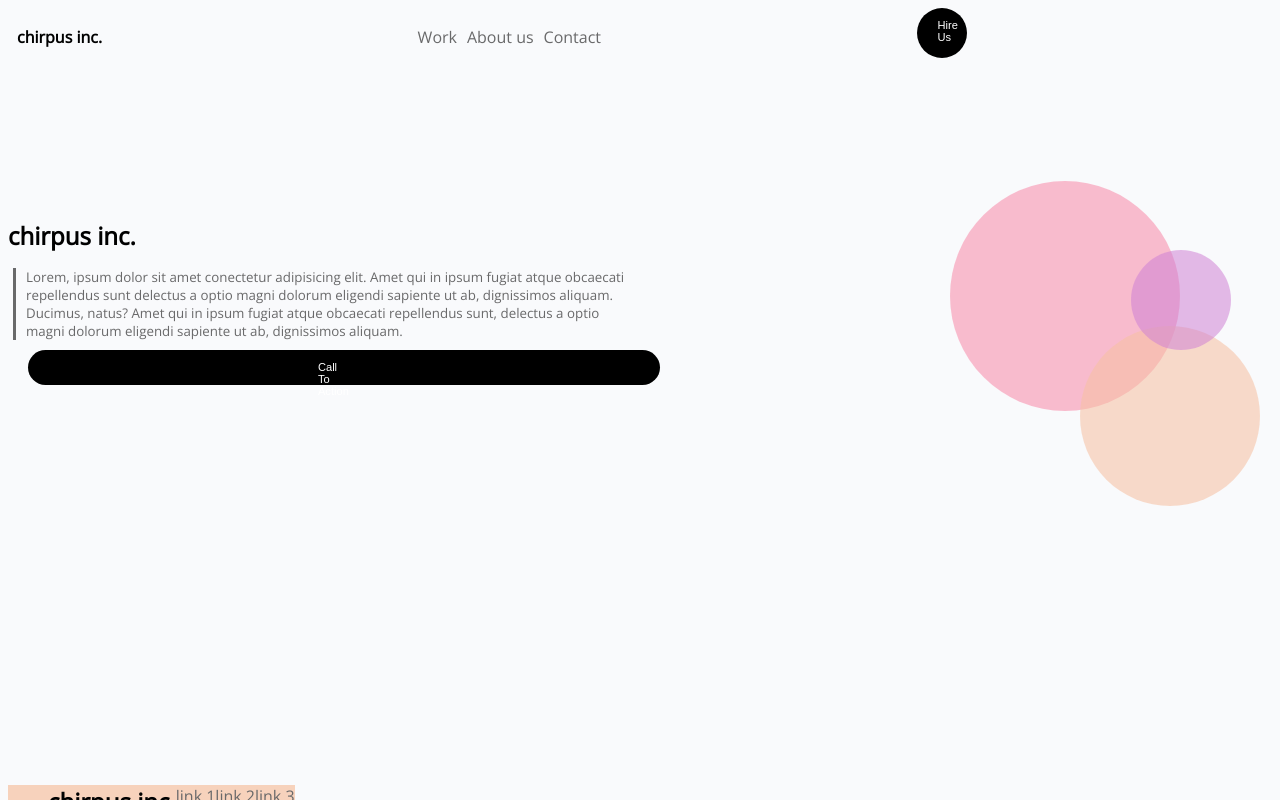
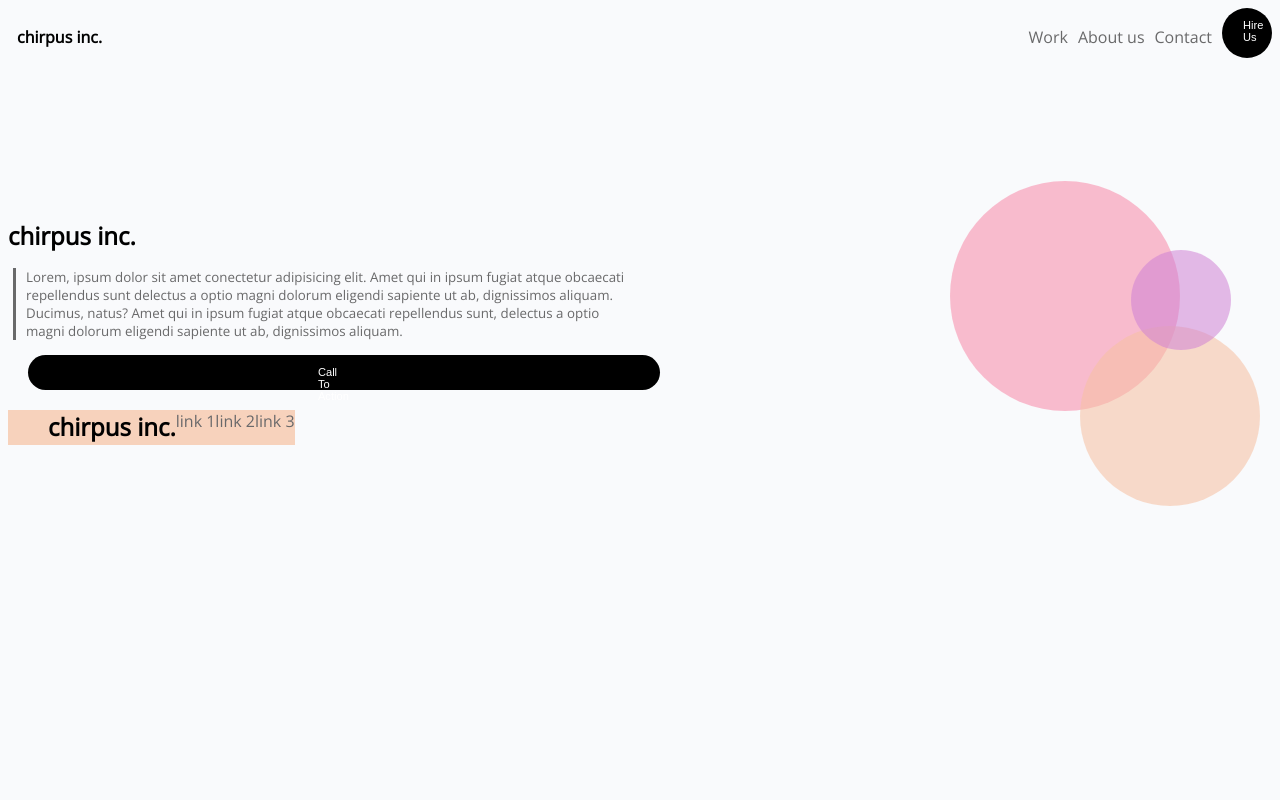
Before and after one commit to jpeysakhova17/HTML-CSS-Lab-, a plain HTML site: page index.html in a window 1280 px wide. Drawn offline with nearby package versions, Linux system fonts and the light colour scheme.

```diff
--- a/style.css
+++ b/style.css
@@ -6,6 +6,11 @@ body {
 
 li {
     list-style: none;
+    padding-left: 0;
+}
+
+li:first-of-type {
+    margin-right: auto;
 }
 
 .top {
@@ -41,10 +46,7 @@ button {
     border: none;
     background-color: #000;
     border-radius: 50px;
-    margin-top: 5px;
-    margin-left: 20px;
-    margin-right: 20px;
-    margin: auto;
+    margin-right: 0px;
     text-align: center;
     width: 350px;
     height: 35px;
@@ -55,6 +57,7 @@ button {
     border: none;
     background-color: #000;
     border-radius: 50px;
+    margin-top: 10px;
     margin-left: 20px;
     margin-right: 20px;
     text-align: center;
@@ -88,7 +91,7 @@ p {
     position: relative;
     padding-left: 10px;
     margin-left: 5px;
-    margin-bottom: 10px;
+    margin-bottom: 15px;
     text-align: left;
     color: #69696a;
     font-size: smaller;
@@ -115,7 +118,13 @@ nav {
 
 #footer {
     display: flex;
+    flex-direction: row;
     justify-content: flex-end;
+    margin-top: auto;
+    height: 35px;
+    position: fixed;
+    margin-bottom: 20px;
+    margin-top: 20px;
 }
 
 
```
